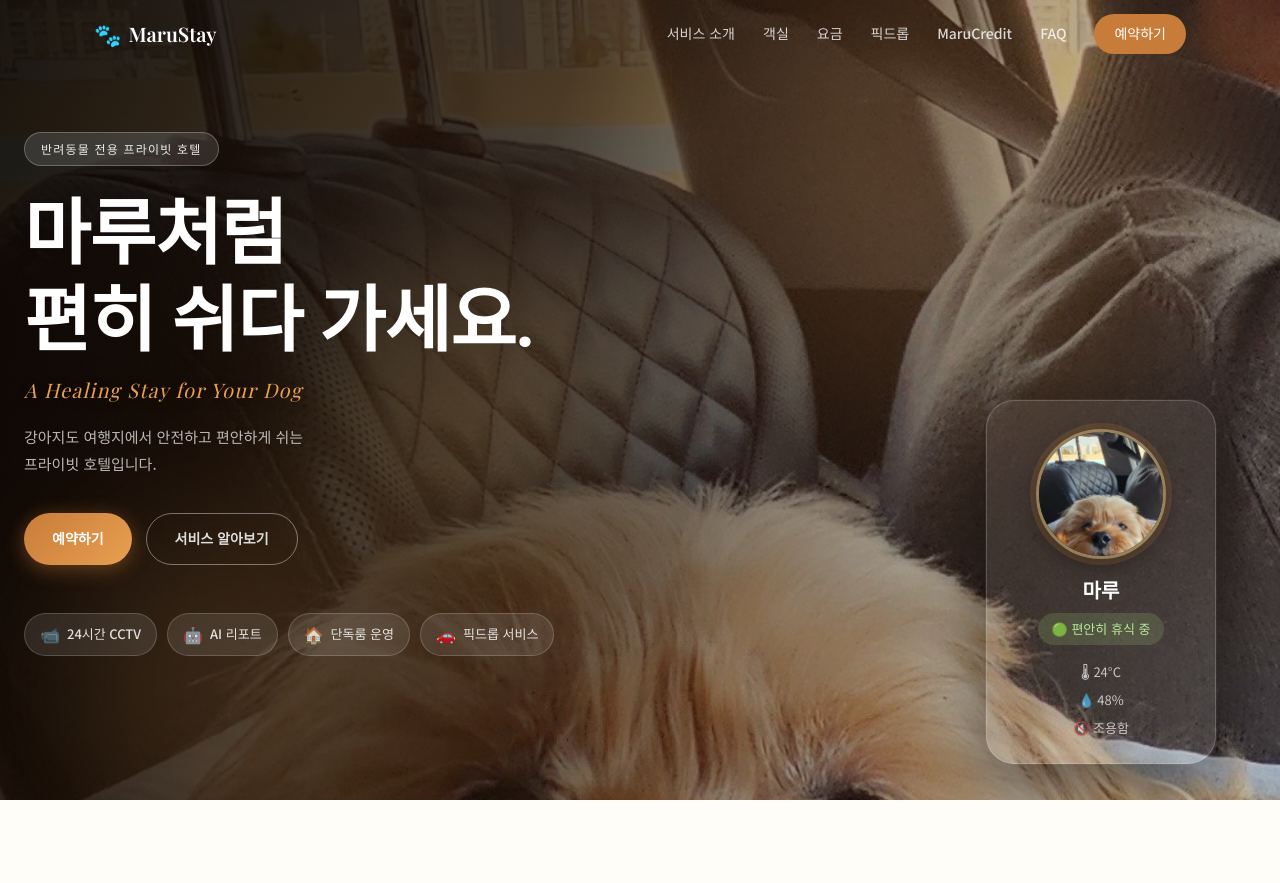
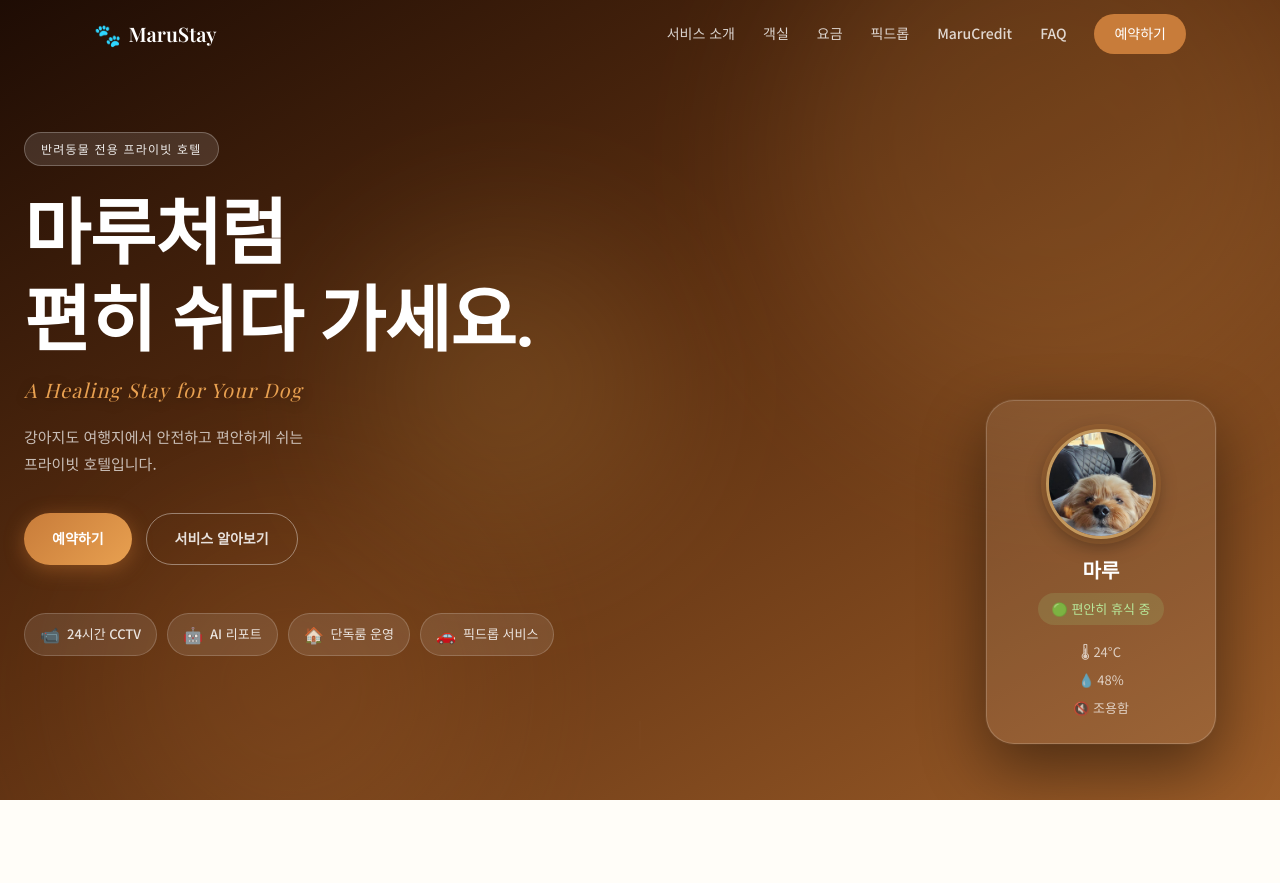
Before and after one commit to healing0a/maruStay, a website: page index.html in a window 1280 px wide. Shown: the top 883 px of the page. Drawn offline with nearby package versions, Linux system fonts and the light colour scheme; a web font is replaced by a local one.

Commit message:
fix: 히어로 배경 사진 제거 + 마스코트 얼굴 포지션 수정
- 히어로: 마루 사진 배경 제거 → 웜 허니 그라디언트만 사용
- 마스코트 카드: object-position 28%로 조정 (얼굴 중심 맞춤)
- 마스코트 카드 크기 110px로 소형화

Co-Authored-By: Claude Sonnet 4.6 <noreply@anthropic.com>

```diff
--- a/style.css
+++ b/style.css
@@ -156,15 +156,8 @@ body {
   position: relative;
   min-height: 100vh;
   display: flex; align-items: center;
-  /* 마루 사진 + 웜 그라디언트 오버레이 */
-  background:
-    linear-gradient(110deg,
-      rgba(8,3,0,.92)  0%,
-      rgba(30,14,3,.80) 38%,
-      rgba(55,24,5,.44) 62%,
-      rgba(70,30,5,.10) 100%),
-    url('images/maru.jpg') 75% 22% / cover no-repeat;
-  background-color: #1e0c04; /* 이미지 없을 때 폴백 */
+  /* 웜 허니 그라디언트 */
+  background: linear-gradient(150deg, #1e0c04 0%, #5a2e10 45%, #9b5c28 100%);
   overflow: hidden;
   padding: var(--nav-h) 24px 80px;
 }
@@ -174,19 +167,19 @@ body {
   filter: blur(80px); opacity: .15;
 }
 .hero__shape--1 {
-  width: 500px; height: 500px;
+  width: 560px; height: 560px;
   background: var(--amber);
-  top: -80px; right: 5%;
+  top: -120px; right: -60px;
 }
 .hero__shape--2 {
-  width: 350px; height: 350px;
-  background: var(--accent-lt);
-  bottom: -60px; left: 5%;
+  width: 380px; height: 380px;
+  background: var(--accent);
+  bottom: -80px; left: 8%;
 }
 .hero__shape--3 {
-  width: 280px; height: 280px;
+  width: 300px; height: 300px;
   background: #f5c060;
-  top: 35%; left: 25%;
+  top: 30%; left: 28%;
 }
 .hero__content {
   position: relative;
@@ -259,17 +252,18 @@ body {
 }
 /* 마루 사진 원형 프레임 */
 .mascot-photo-wrap {
-  width: 130px; height: 130px;
+  width: 110px; height: 110px;
   border-radius: 50%;
   overflow: hidden;
   margin: 0 auto 14px;
-  border: 3px solid rgba(255,220,140,.45);
-  box-shadow: 0 0 0 6px rgba(200,130,60,.18), 0 6px 24px rgba(0,0,0,.4);
+  border: 3px solid rgba(255,220,140,.50);
+  box-shadow: 0 0 0 5px rgba(200,130,60,.20), 0 6px 20px rgba(0,0,0,.4);
+  flex-shrink: 0;
 }
 .mascot-photo {
   width: 100%; height: 100%;
   object-fit: cover;
-  object-position: center 18%;
+  object-position: center 28%; /* 얼굴 중심 — 이미지 상단 28% 지점 */
 }
 .mascot-emoji { font-size: 72px; margin-bottom: 12px; }
 .mascot-name {
```
